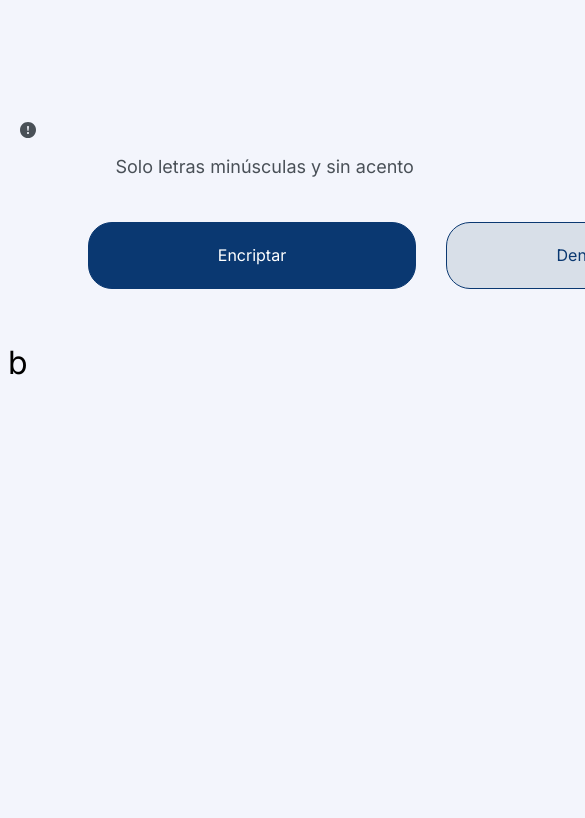
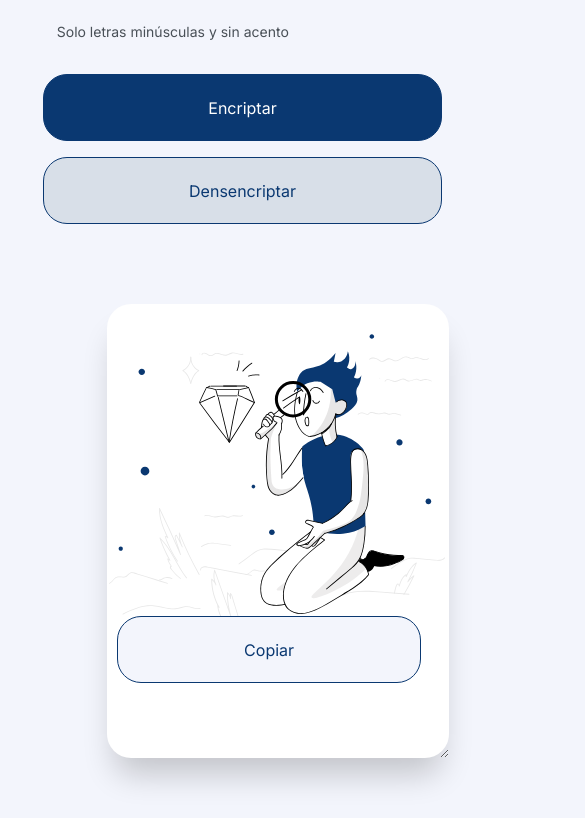
Before and after one commit to Noah0224/Callenge-01--Oracle, a plain HTML site: page index.html in a window 390 px wide. Shown: the part 532-1350 px from the top of the page, 585 px wide, since content can reach past the window. Before the commit the page ends 927 px from the top, so only its background shows below. Drawn offline with Linux system fonts and the light colour scheme.

Commit message:
Actualización de la rama gh-pages

```diff
--- a/index.html
+++ b/index.html
@@ -48,8 +48,6 @@
 
     </main>
 
-
-    b
     <script src="script.js"></script>
 </body>
 </html>
--- a/script.js
+++ b/script.js
@@ -37,6 +37,7 @@ function btnDesencriptar(){
   const textoEncriptado = desencriptar(textArea.value)
   mensaje.value = textoEncriptado
   textArea.value = "";
+  mensaje.style.backgroundImage= "none"
 }
 
 function desencriptar (stringDesencriptar){
--- a/style.css
+++ b/style.css
@@ -113,8 +113,54 @@ main {
 
 .alerta {
     position: absolute;
-left: 5%;
+left: 6.5%;
 right: 0%;
-top: 77.5%;
+top: 78%;
 bottom: 0%;
 }
+
+@media only screen and (max-width: 480px) {
+    * {
+      font-size: 24px;
+    }
+    .logo {
+      width: 5%;
+    }
+    main {
+      margin-left: 30px;
+    }
+    .mensaje {
+        margin-left: -400px;
+        margin-top: 780px;
+        padding-left: -10px;
+        height:450px;
+        width: 320px;
+        position: relative;
+    }
+    .botones {
+      flex-direction: column;
+      align-items: center;
+      margin-top: 24px;
+    }
+    .btn-desencriptar, .btn-encriptar {
+      width: 85%;
+      margin-bottom: 16px;
+      margin-left: -60px;
+
+    }
+
+    .copiar {
+
+        margin-left: -332px;
+        margin-top: 280%;
+        width: 78%
+    }
+    .informacion {
+      font-size: 14px;
+    }
+
+    .alerta{
+        top: 60.8%;
+        left: 8%
+    }
+  }
```
